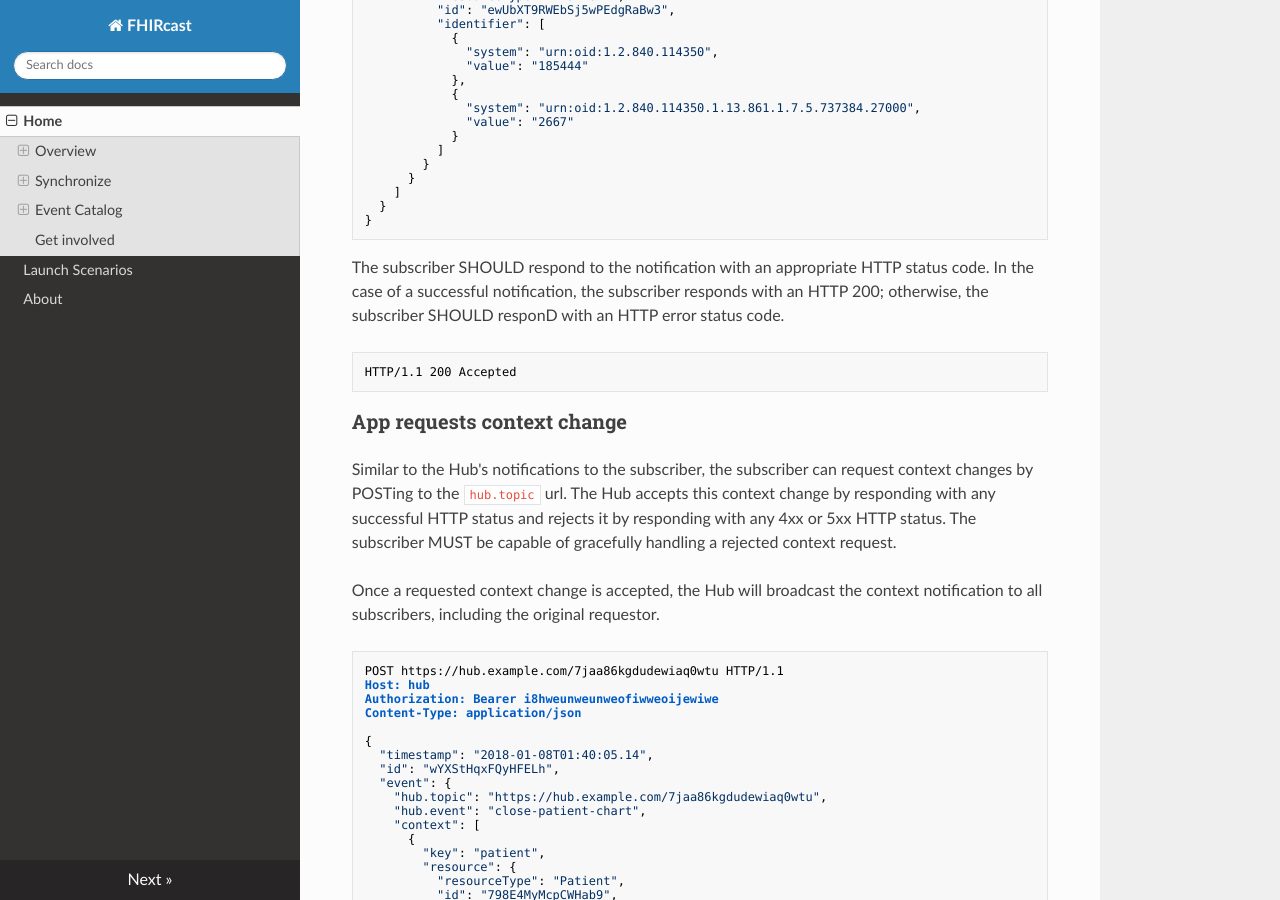
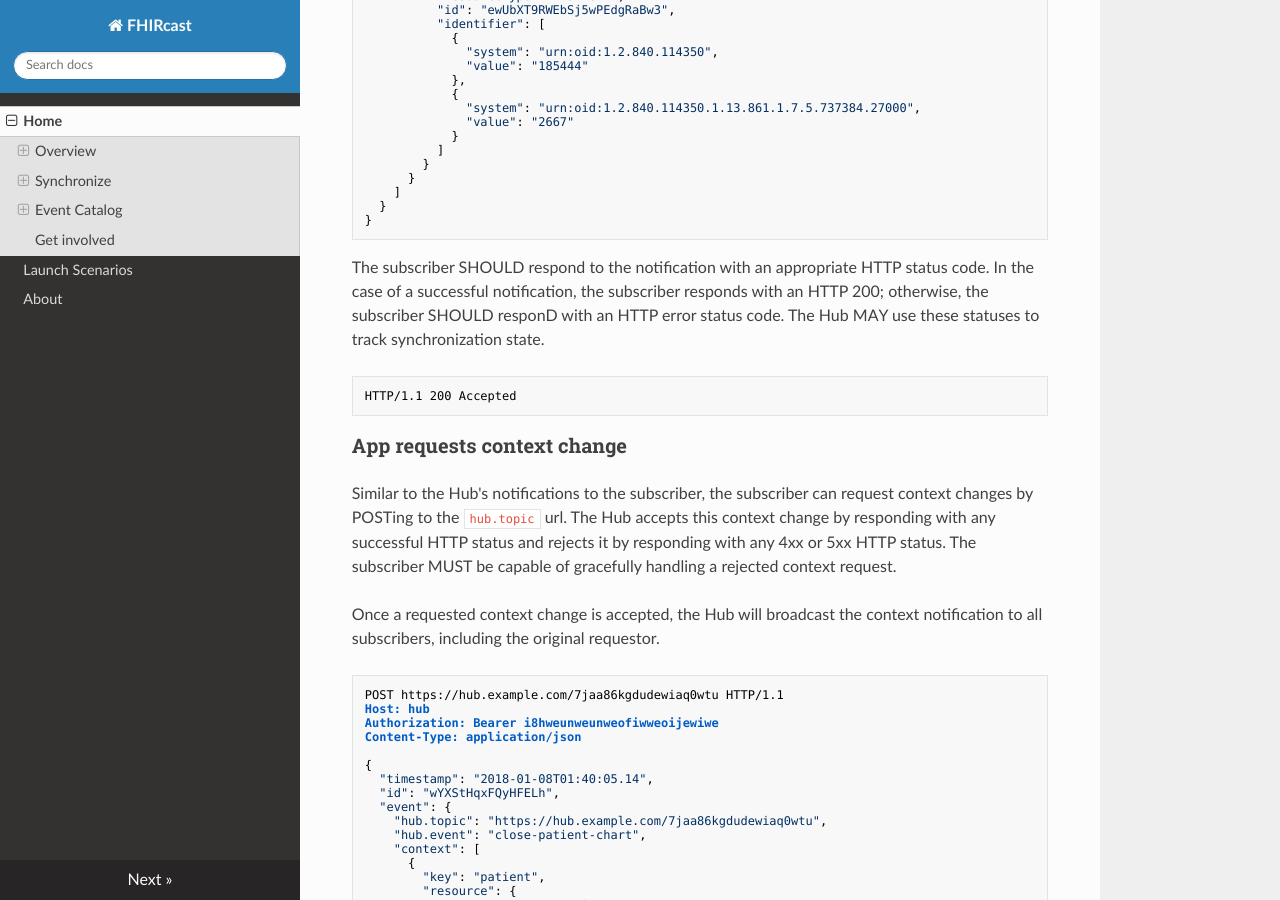
Before and after one commit to HL7/fhircast-docs, an MkDocs documentation site: the page built from docs/index.md, in a window 1280 px wide and 900 px high, scrolled down 5225 px. Built offline with MkDocs 1.6.1, drawn with Linux system fonts in a browser that asks for light colours; nearby versions of some CDN libraries; old or Windows-style settings are respelled for this version of MkDocs.

Commit message:
Hub may track synchronization state
Fixes #44

````diff
--- a/docs/index.md
+++ b/docs/index.md
@@ -173,7 +173,7 @@
 }
 ```
 
-The subscriber SHOULD respond to the notification with an appropriate HTTP status code. In the case of a successful notification, the subscriber responds with an HTTP 200; otherwise, the subscriber SHOULD responD with an HTTP error status code.
+The subscriber SHOULD respond to the notification with an appropriate HTTP status code. In the case of a successful notification, the subscriber responds with an HTTP 200; otherwise, the subscriber SHOULD responD with an HTTP error status code. The Hub MAY use these statuses to track synchronization state.
 
 ```
 HTTP/1.1 200 Accepted
````
